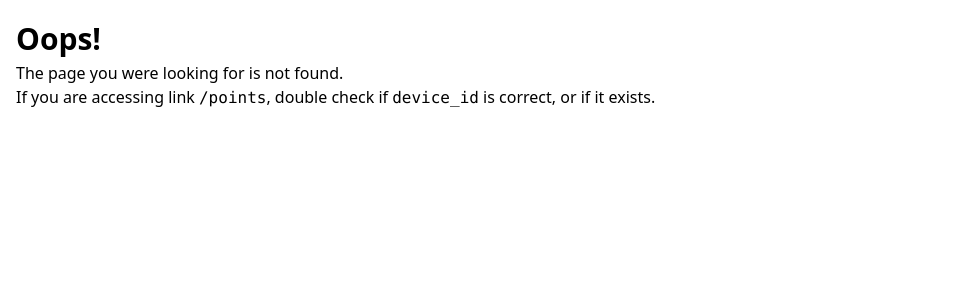
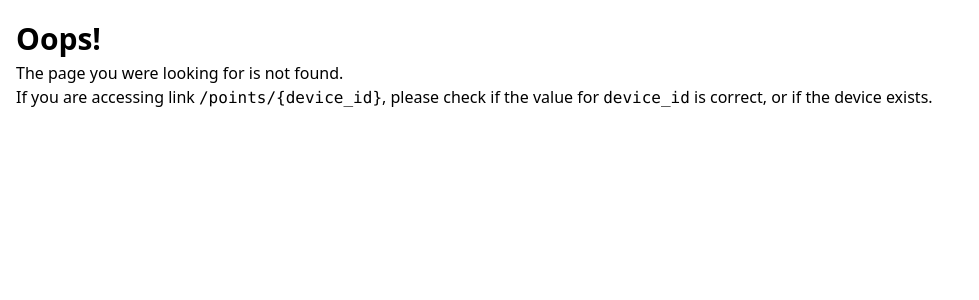
Before and after one commit to JoseTomanan/air-quality-monitoring, a FastAPI app: page /points/1 in a window 1280 px wide. Shown: the top 300 px of the page, without its empty margins (0-979 px from the left). Run offline with FastAPI, Linux system fonts and the light colour scheme.

Commit message:
fix: Semantics

```diff
--- a/templates/404.html
+++ b/templates/404.html
@@ -19,6 +19,6 @@
     <h1>Oops!</h1>
     <h3>
         The page you were looking for is not found.<br>
-        If you are accessing link <span class="mono">/points</span>, double check if <span class="mono">device_id</span> is correct, or if it exists.
+        If you are accessing link <span class="mono">/points/{device_id}</span>, please check if the value for <span class="mono">device_id</span> is correct, or if the device exists.
     </h3>
 {% endblock %}
```
